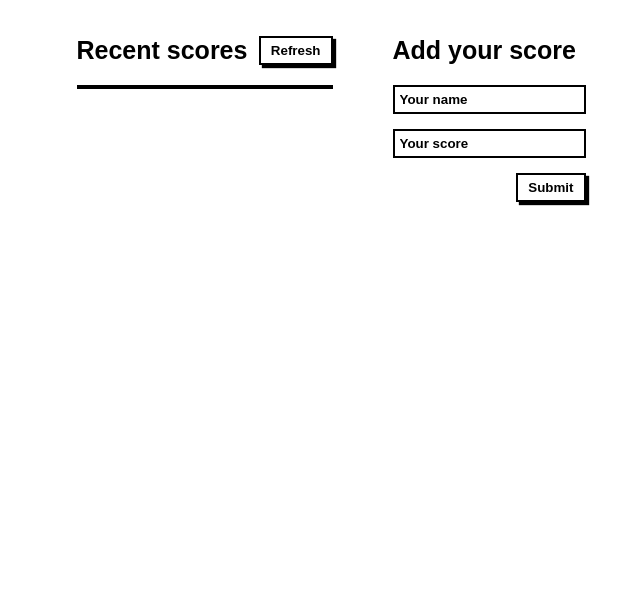
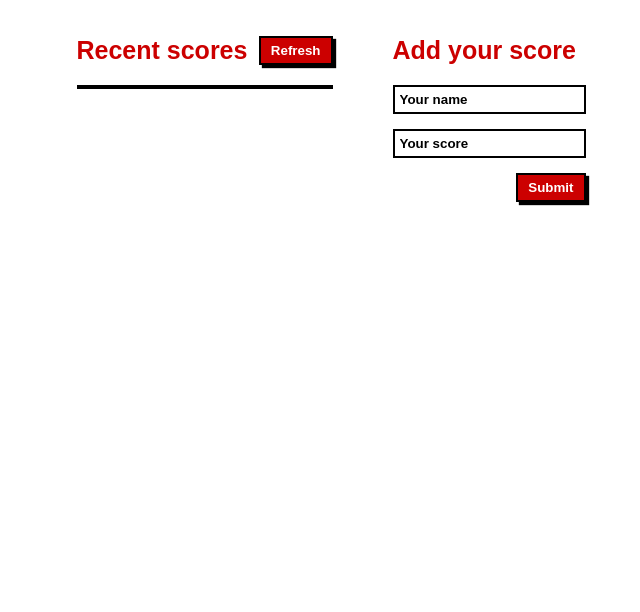
Before and after one commit to seyioyemade/leaderboard, a website built with webpack: page src/index.html in a window 1280 px wide. Shown: the part 188-800 px from the top of the page, without its empty margins (309-949 px from the left). Built offline with nearby package versions, Linux system fonts and the light colour scheme; no server answers.

Commit message:
Improve styling

```diff
--- a/src/style.css
+++ b/src/style.css
@@ -26,6 +26,11 @@ section {
   justify-content: center;
   gap: 6rem;
   height: 40rem;
+}
+
+h1,
+h2 {
+  color: #c00;
 }
 
 h1 {
@@ -80,14 +85,16 @@ ul > li:nth-child(even) {
 }
 
 button {
-  background: none;
+  background: #c00;
   padding: 0.5rem 1rem;
   box-shadow: 3px 3px 1px #000;
   cursor: pointer;
+  color: white;
 }
 
 button:hover {
   background-color: rgb(226, 226, 226);
+  color: #c00;
 }
 
 .recent-scores {
```
